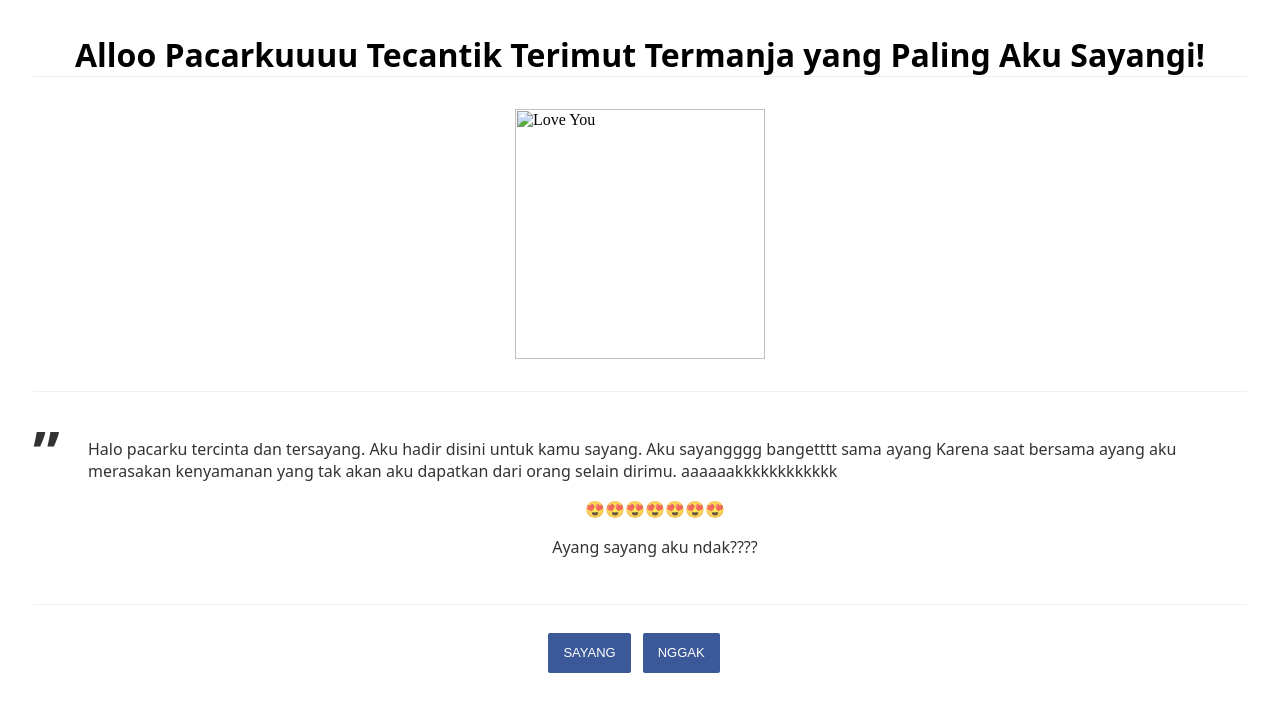
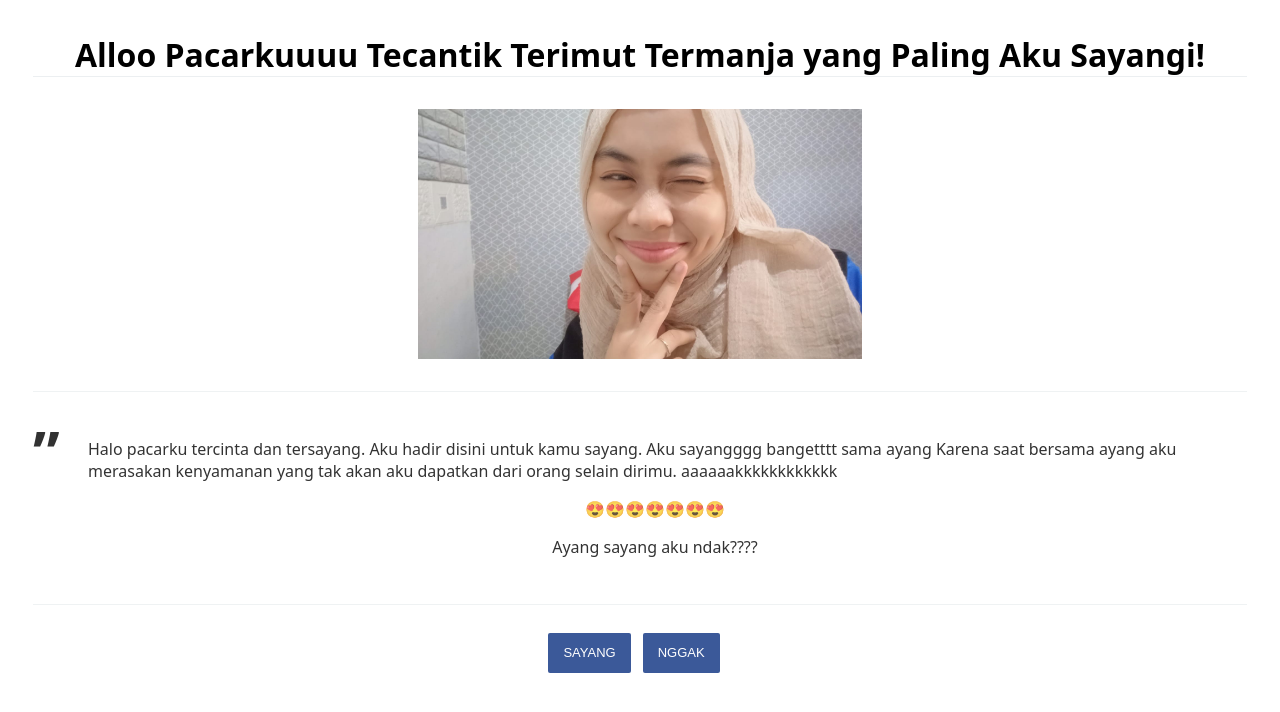
Before and after one commit to fizra01/for-u, a plain HTML site: page index.html in a window 1280 px wide. Drawn offline with Linux system fonts and the light colour scheme; the site is published under a folder, as on GitHub Pages, so addresses that start at the root find nothing; a web font is replaced by a local one.

Commit message:
Update index.html

```diff
--- a/index.html
+++ b/index.html
@@ -117,7 +117,7 @@ This code was made by Raizzzzz
     <h1 style="text-align: center;">Alloo Pacarkuuuu Tecantik Terimut Termanja yang Paling Aku Sayangi!</h1>
     <div style="display:flex;align-items:center;justify-content:center;margin:32px;">
         <!-- Gif/Gambar Bergerak -->
-        <img alt="Love You" src="/ayy.jpeg" height="250" />
+        <img alt="Love You" src="ayy.jpeg" height="250" />
     </div>
     <!-- Ini curahan hatinya -->
     <blockquote>
```
